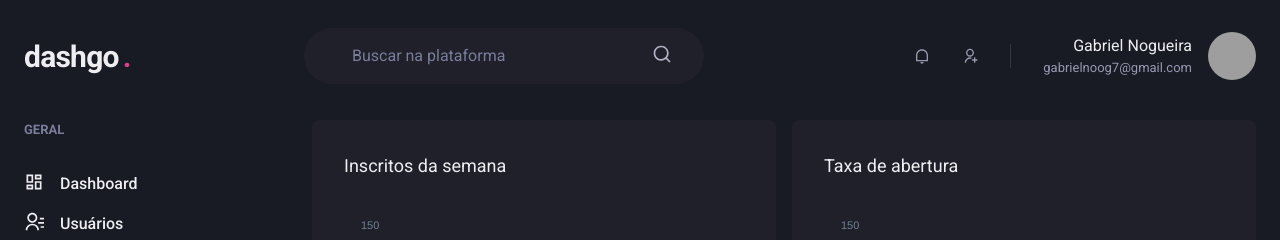
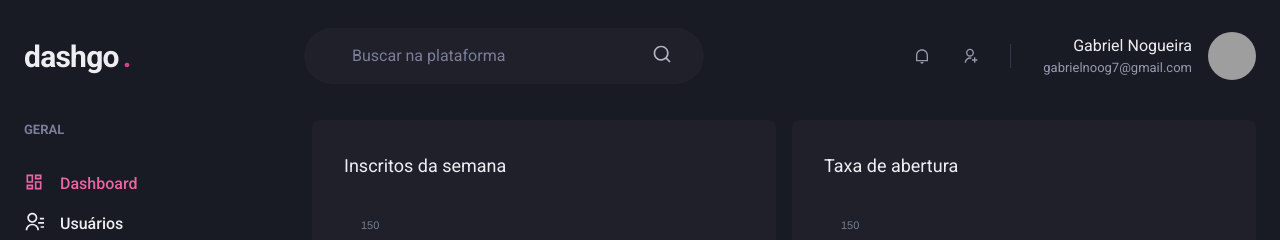
Before and after one commit to GabrielNogueiraBR/-ignite-reactjs-chatper-iv-dashgo, a Next.js app: page /dashboard in a window 1280 px wide. Shown: the top 240 px of the page. Built offline with nearby package versions, Linux system fonts and the light colour scheme; grey boxes are pictures that could not be loaded.

Commit message:
feat: adding active link styles

```diff
--- /dev/null
+++ b/src/components/ActiveLink.tsx
@@ -0,0 +1,37 @@
+import Link, { LinkProps } from "next/link";
+import { useRouter } from "next/router";
+import { cloneElement, ReactElement } from "react";
+
+interface ActiveLinkProps extends LinkProps {
+  children: ReactElement;
+  shouldMatchExactHref?: boolean;
+}
+
+export function ActiveLink({
+  children,
+  shouldMatchExactHref = false,
+  ...rest
+}: ActiveLinkProps) {
+  const { asPath } = useRouter();
+
+  let isActive = false;
+
+  if (shouldMatchExactHref && (asPath === rest.href || asPath === rest.as)) {
+    isActive = true;
+  }
+
+  if (
+    !shouldMatchExactHref &&
+    (asPath.startsWith(String(rest.href)) || asPath.startsWith(String(rest.as)))
+  ) {
+    isActive = true;
+  }
+
+  return (
+    <Link {...rest}>
+      {cloneElement(children, {
+        color: isActive ? "pink.400" : "gray.50",
+      })}
+    </Link>
+  );
+}
--- a/src/components/Sidebar/NavLink.tsx
+++ b/src/components/Sidebar/NavLink.tsx
@@ -8,6 +8,7 @@
 import Link from "next/link";
 
 import { ElementType } from "react";
+import { ActiveLink } from "../ActiveLink";
 
 interface NavLinkProps extends ChakraLinkProps {
   icon: ElementType;
@@ -17,13 +18,13 @@
 
 export function NavLink({ icon, children, href, ...rest }: NavLinkProps) {
   return (
-    <Link href={href} passHref>
+    <ActiveLink href={href} passHref>
       <ChakraLink display="flex" alignContent="center" {...rest}>
         <Icon as={icon} fontSize="20" />
         <Text ml="4" fontWeight="medium">
           {children}
         </Text>
       </ChakraLink>
-    </Link>
+    </ActiveLink>
   );
 }
```
